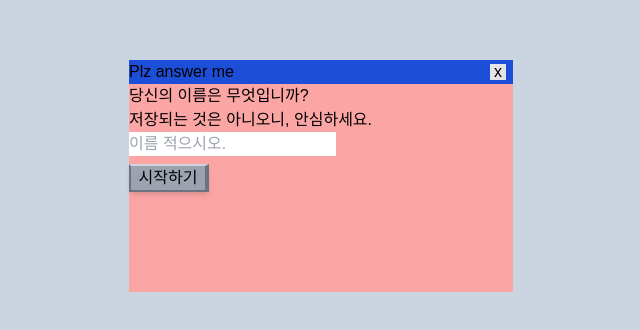
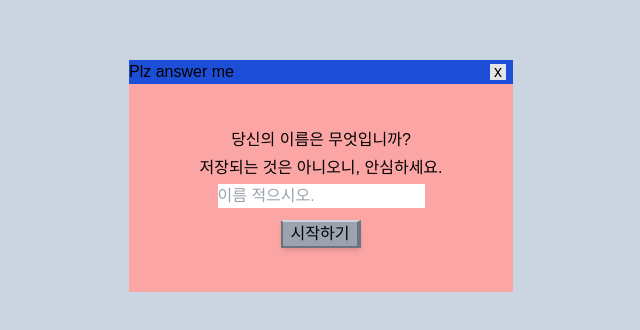
Before and after one commit to yun-21/refusal, a Next.js app in the folder client/: page /name_question in a window 1280 px wide. Shown: the part 224-554 px from the top of the page, without its empty margins (319-959 px from the left). Built offline with nearby package versions, Linux system fonts and the light colour scheme.

Commit message:
답변창 정렬

```diff
--- a/client/src/app/name_question/page.tsx
+++ b/client/src/app/name_question/page.tsx
@@ -31,8 +31,8 @@ export default function Name() {
         <div>Plz answer me</div>
         <div className='ml-64 bg-zinc-200 w-4 h-4 flex justify-center items-center mt-1'>x</div>
       </div>
-      <div className='bg-red-300 w-96 h-52'>
-        <h1>당신의 이름은 무엇입니까?</h1>
+      <div className='bg-red-300 w-96 h-52 flex flex-col items-center justify-center gap-1'>
+        <div>당신의 이름은 무엇입니까?</div>
         <div>저장되는 것은 아니오니, 안심하세요.</div>
         <input type="text" onChange={nameChange} placeholder="이름 적으시오." />
         <div onClick={nameSend} className='bg-gray-400 w-20 text-center border-gray-500 border-x-2 border-b-2 border-r-4 border-t-gray-300 border-t-2 shadow-md mt-2'>시작하기</div>
```
